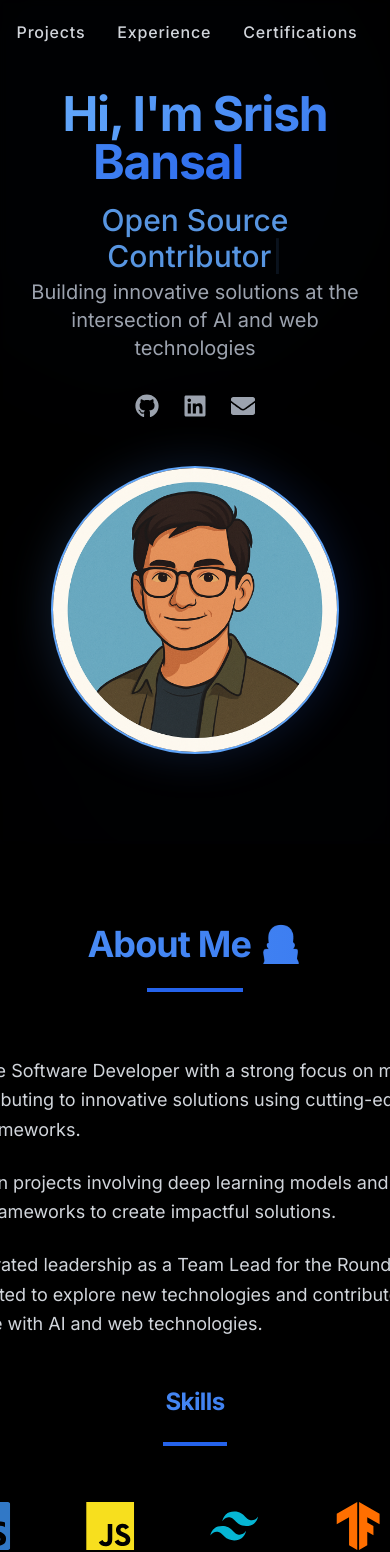
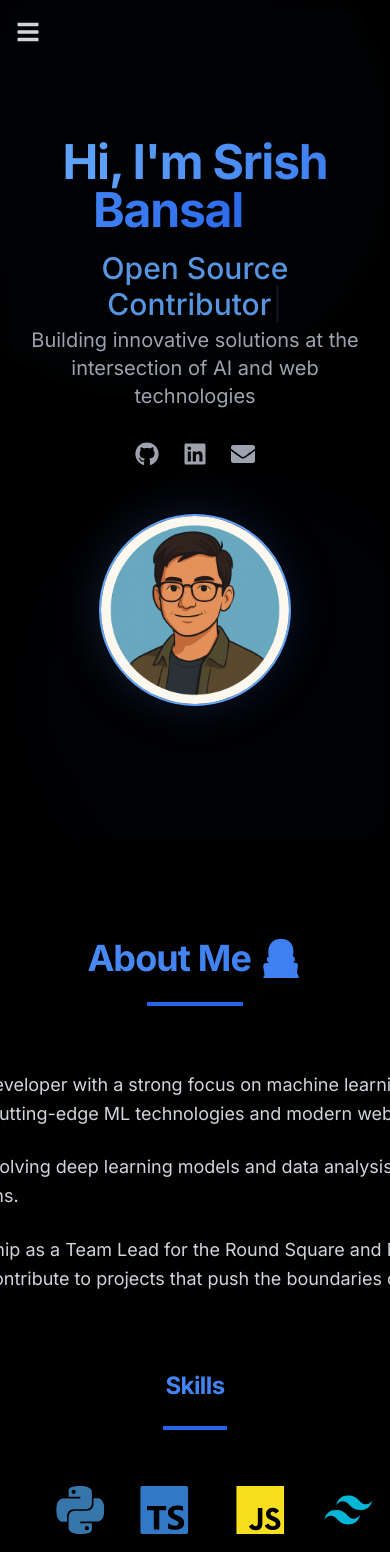
Before and after one commit to SrishBansal/Srish__Portfolio, a Next.js app: page / in a window 390 px wide. Shown: the top 1552 px of the page. Built offline with nearby package versions, Linux system fonts and the light colour scheme.

Commit message:
final updates

```diff
--- a/app/components/About.tsx
+++ b/app/components/About.tsx
@@ -146,7 +146,7 @@ export default function About() {
           viewport={{ once: true }}
           className="space-y-12"
         >
-          <div className="text-gray-300 max-w-4xl mx-auto">
+          <div className="text-gray-300 mx-auto">
             <p className="text-lg leading-relaxed mb-6">
               Hey there! 👋 I'm a passionate Software Developer with a strong focus on machine learning
               and AI development. Currently contributing to innovative solutions using cutting-edge ML technologies
@@ -202,7 +202,7 @@ export default function About() {
                   {[...skills, ...skills].map((skill, index) => (
                     <motion.div
                       key={`${skill.name}-${index}`}
-                      className="flex flex-col items-center justify-center gap-4 min-w-[100px]"
+                      className="flex flex-col items-center justify-center gap-4"
                       initial={{ opacity: 0.5, scale: 0.95 }}
                       animate={{ opacity: 1, scale: 1 }}
                       transition={{
--- a/app/components/Certifications.tsx
+++ b/app/components/Certifications.tsx
@@ -58,7 +58,7 @@ export default function Certifications() {
 
   return (
     <section id="certifications" className="py-20 bg-black">
-      <div className="max-w-6xl mx-auto px-4">
+      <div className="max-w-6xl mx-auto px-4 sm:px-6 lg:px-8">
         <motion.div
           initial={{ opacity: 0, y: 20 }}
           whileInView={{ opacity: 1, y: 0 }}
@@ -84,7 +84,7 @@ export default function Certifications() {
               onClick={() => setSelectedCert(cert)}
             >
               <div className="relative bg-blue-900/10 rounded-xl overflow-hidden hover:bg-blue-900/20 transition-all">
-                <div className="relative h-48">
+                <div className="relative">
                   <img
                     src={cert.image}
                     alt={cert.title}
--- a/app/components/Experience.tsx
+++ b/app/components/Experience.tsx
@@ -112,7 +112,7 @@ export default function Experience() {
                 {exp.icon}
               </div>
 
-              <div className={`pl-16 md:pl-0 ${index % 2 === 0 ? 'md:pr-24' : 'md:pl-24'}`}>
+              <div className={`pl-8 md:pl-0 ${index % 2 === 0 ? 'md:pr-24' : 'md:pl-24'}`}>
                 <div className="bg-blue-900/10 rounded-xl p-6 hover:bg-blue-900/20 transition-all group">
                   <div className="flex flex-col items-start">
                     <div className="flex items-center justify-between w-full mb-2">
--- a/app/components/Hero.tsx
+++ b/app/components/Hero.tsx
@@ -120,7 +120,7 @@ export default function Hero() {
                 initial={{ opacity: 0, y: 20 }}
                 animate={{ opacity: 1, y: 0 }}
                 transition={{ duration: 0.5, delay: 0.6 }}
-                className="text-xl md:text-2xl text-gray-400 max-w-2xl"
+                className="text-xl md:text-2xl text-gray-400"
               >
                 Building innovative solutions at the intersection of AI and web technologies
               </motion.p>
@@ -154,7 +154,7 @@ export default function Hero() {
             initial={{ opacity: 0, scale: 0.5 }}
             animate={{ opacity: 1, scale: 1 }}
             transition={{ duration: 0.5, delay: 0.8 }}
-            className="relative w-72 h-72 md:w-96 md:h-96"
+            className="relative w-48 h-48 sm:w-64 sm:h-64 md:w-72 md:h-72 lg:w-96 lg:h-96"
           >
             <div className="absolute inset-0 rounded-full bg-gradient-to-r from-blue-400 to-blue-600 animate-spin-slow blur-xl opacity-20" />
             <div className="relative w-full h-full rounded-full border-2 border-blue-400 overflow-hidden">
--- a/app/components/Navbar.tsx
+++ b/app/components/Navbar.tsx
@@ -2,10 +2,12 @@
 
 import React, { useState, useEffect } from 'react';
 import { motion } from 'framer-motion';
+import { FaBars, FaTimes } from 'react-icons/fa';
 
 export default function Navbar() {
   const [isScrolled, setIsScrolled] = useState(false);
   const [activeSection, setActiveSection] = useState('');
+  const [isMobileMenuOpen, setIsMobileMenuOpen] = useState(false);
 
   useEffect(() => {
     const handleScroll = () => {
@@ -38,12 +40,23 @@ export default function Navbar() {
       }`}
     >
       <nav className="max-w-6xl mx-auto px-4 sm:px-6 lg:px-8">
-        <div className="flex justify-center items-center h-16">
+        <div className="flex justify-between items-center h-16">
+          {/* Logo or Site Title (Optional) */}
+          {/* <div className="text-white text-xl font-bold">Your Logo</div> */}
+
+          {/* Mobile menu toggle button */}
+          <div className="md:hidden flex items-center">
+            <button onClick={() => setIsMobileMenuOpen(!isMobileMenuOpen)} className="text-gray-300 focus:outline-none">
+              {isMobileMenuOpen ? <FaTimes className="w-6 h-6" /> : <FaBars className="w-6 h-6" />}
+            </button>
+          </div>
+
+          {/* Desktop Navigation Links */}
           <motion.div
             initial={{ opacity: 0 }}
             animate={{ opacity: 1 }}
             transition={{ delay: 0.2 }}
-            className="flex space-x-8 items-center"
+            className="hidden md:flex space-x-8 items-center"
           >
             {['About', 'Projects', 'Experience', 'Certifications', 'Contact'].map((item) => (
               <motion.a
@@ -62,6 +75,32 @@ export default function Navbar() {
             ))}
           </motion.div>
         </div>
+
+        {/* Mobile Menu */}
+        <motion.div
+          initial={{ opacity: 0, y: -20 }}
+          animate={isMobileMenuOpen ? { opacity: 1, y: 0 } : { opacity: 0, y: -20, display: 'none' }}
+          transition={{ duration: 0.3 }}
+          className={`md:hidden ${isMobileMenuOpen ? 'block' : 'hidden'} bg-black/90 backdrop-blur-md py-4`}
+        >
+          <div className="flex flex-col items-center space-y-4">
+            {['About', 'Projects', 'Experience', 'Certifications', 'Contact'].map((item) => (
+              <a
+                key={item}
+                href={`#${item.toLowerCase()}`}
+                className={`text-lg font-medium tracking-wider transition-colors duration-300 ${
+                  activeSection === item.toLowerCase()
+                    ? 'text-blue-400'
+                    : 'text-gray-300 hover:text-blue-400'
+                }`}
+                onClick={() => setIsMobileMenuOpen(false)
+                }
+              >
+                {item}
+              </a>
+            ))}
+          </div>
+        </motion.div>
       </nav>
     </motion.header>
   );
--- a/app/components/Projects.tsx
+++ b/app/components/Projects.tsx
@@ -62,7 +62,7 @@ export default function Projects() {
               viewport={{ once: true }}
               className="bg-blue-900/20 rounded-lg overflow-hidden hover:bg-blue-900/30 transition-all group"
             >
-              <div className="relative h-48 overflow-hidden">
+              <div className="relative overflow-hidden">
                 {project.image && (
                   <img
                     src={project.image}
--- a/app/layout.tsx
+++ b/app/layout.tsx
@@ -18,6 +18,9 @@ export default function RootLayout({
 }) {
   return (
     <html lang="en" className="scroll-smooth">
+      <head>
+        <meta name="viewport" content="width=device-width, initial-scale=1" />
+      </head>
       <body className={`${inter.className} antialiased bg-white dark:bg-gray-900 text-gray-900 dark:text-white`}>
         {children}
       </body>
```
